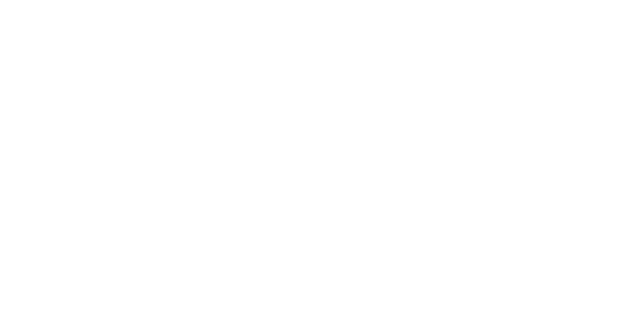
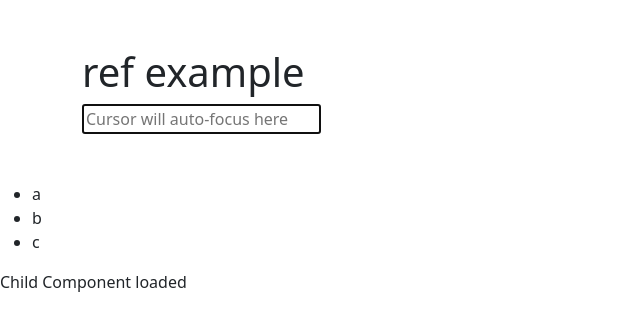
Before and after one commit to om-jasoliya91/vuedemo, a Vue app: page /ref in a window 1280 px wide. Before the commit this address had no page. Shown: the top 330 px of the page, without its empty margins (0-640 px from the left). Built offline with nearby package versions, Linux system fonts and the light colour scheme.

Commit message:
template refs accessing refs,ref on comemnent in like child refs inside v-for

```diff
--- a/src/components/practise/ChildCard.vue
+++ b/src/components/practise/ChildCard.vue
@@ -1,13 +1,24 @@
 <script setup>
-const props = defineProps({
-  data: Object
+// const props = defineProps({
+//   data: Object,
+// })
+
+const sayHello = () => {
+  console.log('Hello from child.')
+}
+
+//Expose method so parent can call it
+defineExpose({
+  sayHello,
 })
 </script>
 
 <template>
-  <div class="card">
+  <!-- <div class="card">
     <h4>{{ data.label }}</h4>
-  </div>
+  </div> -->
+
+  <div>Child Component loaded</div>
 </template>
 
 <style scoped>
--- /dev/null
+++ b/src/components/practise/refExample.vue
@@ -0,0 +1,32 @@
+<script setup>
+import { ref, onMounted, useTemplateRef } from 'vue'
+
+const input = useTemplateRef('my-input')
+
+onMounted(() => {
+  // The main use of focus() is to make an input element active so the user can start typing without clicking.
+  input.value.focus()
+  // document.activeElement := It returns the element where the cursor is currently active,
+  // or the element that the user last clicked or typed in.
+  // console.log('Is Focused?', document.activeElement === input.value)
+})
+
+const list = ref(['a', 'b', 'c'])
+</script>
+
+<template>
+  <div class="container my-5">
+    <h1>ref example</h1>
+    <input ref="my-input" placeholder="Cursor will auto-focus here " />
+  </div>
+
+  <ul>
+    <li v-for="item in list" ref="items" :key="item">{{ item }}</li>
+  </ul>
+</template>
+
+<style scoped>
+/* .container{
+  margin: 40px;
+} */
+</style>
--- /dev/null
+++ b/src/components/viewfile/refView.vue
@@ -0,0 +1,19 @@
+<script setup>
+import refExample from '../practise/refExample.vue'
+import ChildCard from '../practise/ChildCard.vue'
+
+import { ref, onMounted } from 'vue'
+
+const child = ref(null)
+
+onMounted(() => {
+  child.value.sayHello() //calling chil method
+})
+</script>
+
+<template>
+  <refExample></refExample>
+  <ChildCard ref="child"></ChildCard>
+</template>
+
+<style scoped></style>
--- a/src/router/index.js
+++ b/src/router/index.js
@@ -9,6 +9,7 @@
 import EventhandleView from '@/components/viewfile/EventhandleView.vue'
 import RegisterView from '@/components/viewfile/RegisterView.vue'
 import WatchersView from '@/components/viewfile/WatchersView.vue'
+import RefView from '@/components/viewfile/refView.vue'
 
 const routes = [
   { path: '/', name: 'Welcome', component: WelcomeBack },
@@ -21,6 +22,7 @@
   { path: '/event', name: 'Event', component: EventhandleView },
   { path: '/register', name: 'Register', component: RegisterView },
   { path: '/watcher', name: 'Watcher', component: WatchersView },
+  { path: '/ref', name: 'ref', component: RefView },
 ]
 
 const router = createRouter({
```
